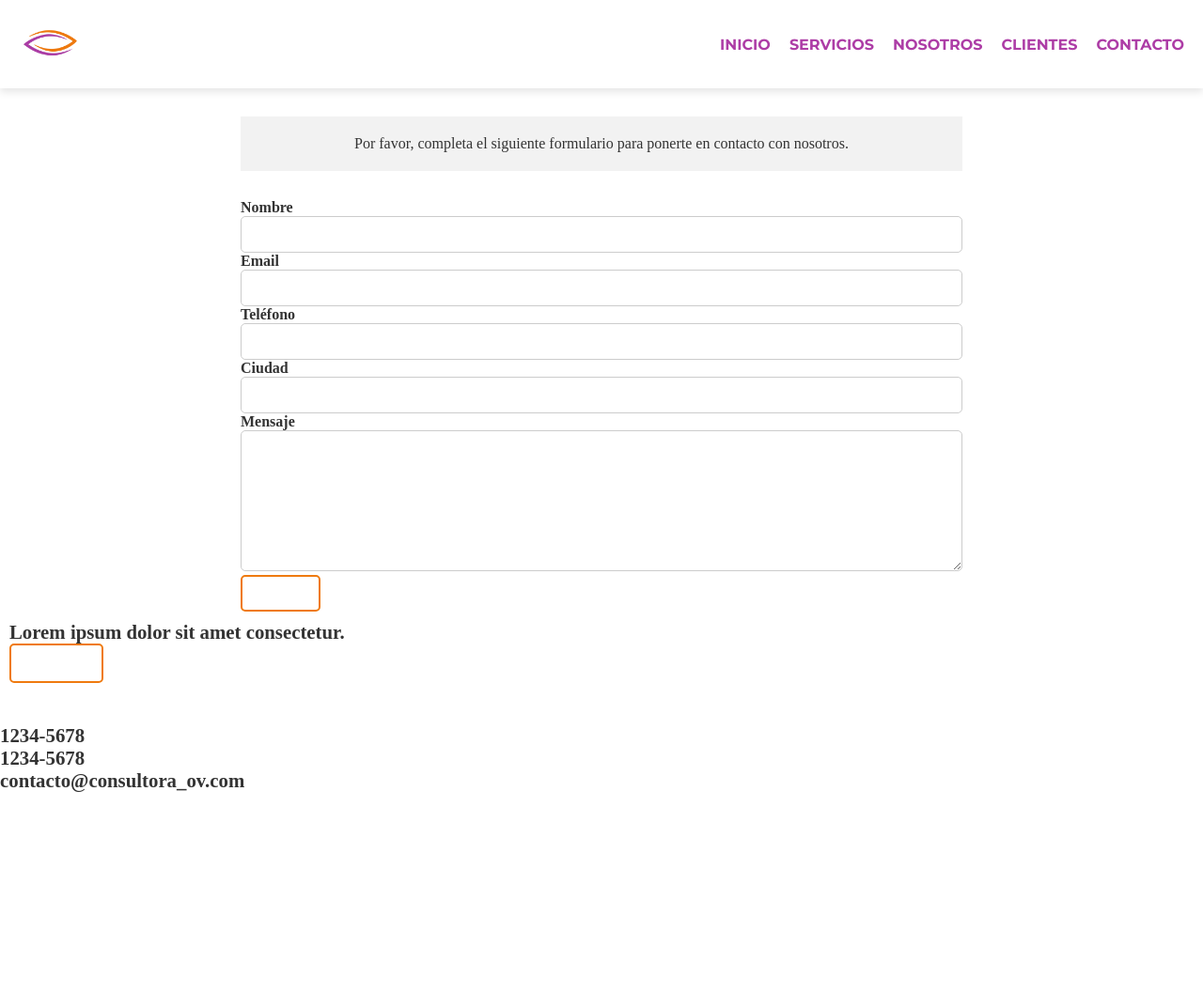
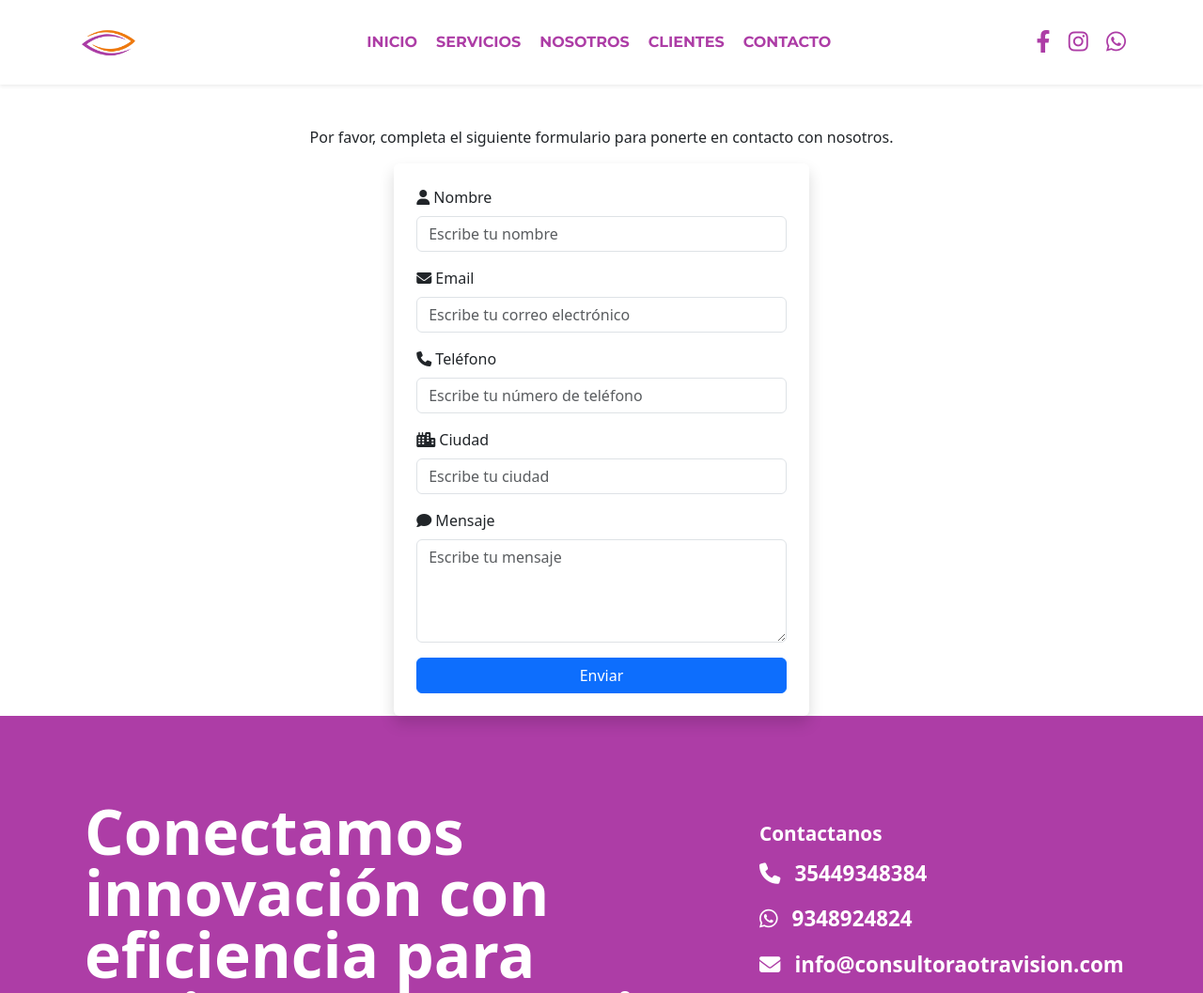
Before and after one commit to milellanes7/website_ov, a plain HTML site: page pages/contacto.html in a window 1280 px wide. Shown: the top 1057 px of the page at 94% size. Before the commit the page ends 843 px from the top, so only its background shows below. Drawn offline with nearby package versions, Linux system fonts and the light colour scheme.

Commit message:
Modificación estilo del formulario de contacto

```diff
--- a/pages/contacto.html
+++ b/pages/contacto.html
@@ -5,76 +5,82 @@
     <meta name="viewport" content="width=device-width, initial-scale=1.0">
     <!-- CSS -->
     <link rel="stylesheet" href="../css/style.css">
-    <title>Contacto</title>
+    <!-- BOOTSTRAP -->
+    <link href="https://cdn.jsdelivr.net/npm/bootstrap@5.3.0/dist/css/bootstrap.min.css" rel="stylesheet">
+    <link rel="stylesheet" href="https://cdnjs.cloudflare.com/ajax/libs/font-awesome/6.4.0/css/all.min.css">
+    <!-- FAVICON -->
+     <link rel="shortcut icon" href="../img/logo_ov.png" type="image/x-icon">
+    <title>Consultora Otra Visión - Contacto</title>
 </head>
 <body>
     <!-- Header -->
-    <header>
-        <nav>
+    <header class="bg-white shadow-sm">
+        <nav class="container">
             <div class="logo">
                 <img src="../img/logo_ov.png" alt="logo de consultora otra vision">
             </div>
-            <ul class="nav-menu">
-                <li>
-                    <a href="../index.html">INICIO</a>
-                </li>
-                <li>
-                    <a href="../pages/servicios.html">SERVICIOS</a>
-                </li>
-                <li>
-                    <a href="../pages/nosotros.html">NOSOTROS</a>
-                </li>
-                <li>
-                    <a href="../pages/clientes.html">CLIENTES</a>
-                </li>
-                <li>
-                    <a href="../pages/contacto.html">CONTACTO</a>
-                </li>
+            <ul class="nav">
+                <li><a href="../index.html">INICIO</a></li>
+                <li><a href="../pages/servicios.html">SERVICIOS</a></li>
+                <li><a href="../pages/nosotros.html">NOSOTROS</a></li>
+                <li><a href="../pages/clientes.html">CLIENTES</a></li>
+                <li><a href="../pages/contacto.html">CONTACTO</a></li>
             </ul>
+            <div class="redes-sociales">
+                <a href="https://www.facebook.com/tu-perfil" target="_blank"><i class="fab fa-facebook-f"></i></a>
+                <a href="https://www.instagram.com/tu-perfil" target="_blank"><i class="fab fa-instagram"></i></a>
+                <a href="https://wa.me/tu-numero" target="_blank"><i class="fab fa-whatsapp"></i></a>
+            </div>
         </nav>
     </header>
 
-    <main>
+    <main class="container mt-5">
         <section class="contacto">
-            <h1>CONTÁCTANOS</h1>
-            <div class="contacto-info">
-                <p>Por favor, completa el siguiente formulario para ponerte en contacto con nosotros.</p>
+            <h1 class="text-center">Contáctanos</h1>
+            <p class="text-center">Por favor, completa el siguiente formulario para ponerte en contacto con nosotros.</p>
+            <div class="row justify-content-center">
+                <div class="col-md-8">
+                    <form class="formulario-contacto p-4 rounded shadow">
+                        <div class="mb-3">
+                            <label for="nombre" class="form-label"><i class="fas fa-user"></i> Nombre</label>
+                            <input type="text" class="form-control" id="nombre" name="nombre" placeholder="Escribe tu nombre">
+                        </div>
+                        <div class="mb-3">
+                            <label for="email" class="form-label"><i class="fas fa-envelope"></i> Email</label>
+                            <input type="email" class="form-control" id="email" name="email" placeholder="Escribe tu correo electrónico">
+                        </div>
+                        <div class="mb-3">
+                            <label for="telefono" class="form-label"><i class="fas fa-phone"></i> Teléfono</label>
+                            <input type="tel" class="form-control" id="telefono" name="telefono" placeholder="Escribe tu número de teléfono">
+                        </div>
+                        <div class="mb-3">
+                            <label for="ciudad" class="form-label"><i class="fas fa-city"></i> Ciudad</label>
+                            <input type="text" class="form-control" id="ciudad" name="ciudad" placeholder="Escribe tu ciudad">
+                        </div>
+                        <div class="mb-3">
+                            <label for="mensaje" class="form-label"><i class="fas fa-comment"></i> Mensaje</label>
+                            <textarea class="form-control" id="mensaje" name="mensaje" rows="4" placeholder="Escribe tu mensaje"></textarea>
+                        </div>
+                        <button type="submit" class="btn btn-primary w-100 boton-envio">Enviar</button>
+                    </form>
+                </div>
             </div>
-            <form class="formulario-contacto">
-                <div class="campo">
-                    <label for="nombre">Nombre</label>
-                    <input type="text" id="nombre" name="nombre">
-                </div>
-                <div class="campo">
-                    <label for="email">Email</label>
-                    <input type="email" id="email" name="email">
-                </div>
-                <div class="campo">
-                    <label for="telefono">Teléfono</label>
-                    <input type="tel" id="telefono" name="telefono">
-                </div>
-                <div class="campo">
-                    <label for="ciudad">Ciudad</label>
-                    <input type="text" id="ciudad" name="ciudad">
-                </div>
-                <div class="campo">
-                    <label for="mensaje">Mensaje</label>
-                    <textarea id="mensaje" name="mensaje"></textarea>
-                </div>
-                <button type="submit" class="boton">Enviar</button>
-            </form>
         </section>
     </main>
 
-    <footer>
+    <!-- footer -->
+    <footer class="container-footer">
         <div class="footer-parte1">
-            <p>Lorem ipsum dolor sit amet consectetur.</p>
-            <a href="#" class="boton">Ver más</a>
+            <h2>Conectamos innovación con eficiencia para mejorar tu negocio.</h2>
+            <a href="#" class="boton">Contáctanos</a>
         </div>
         <div class="footer-parte2">
-            <p>1234-5678</p>
-            <p>1234-5678</p>
-            <p>contacto@consultora_ov.com</p>
+            <p>Contactanos</p>
+            <div class="contacto-footer">
+                <p><i class="fas fa-phone"></i>35449348384</p>
+                <p><i class="fab fa-whatsapp"></i>9348924824</p>
+                <p><i class="fas fa-envelope"></i>info@consultoraotravision.com</p>
+            </div>
         </div>
     </footer>
 
```
